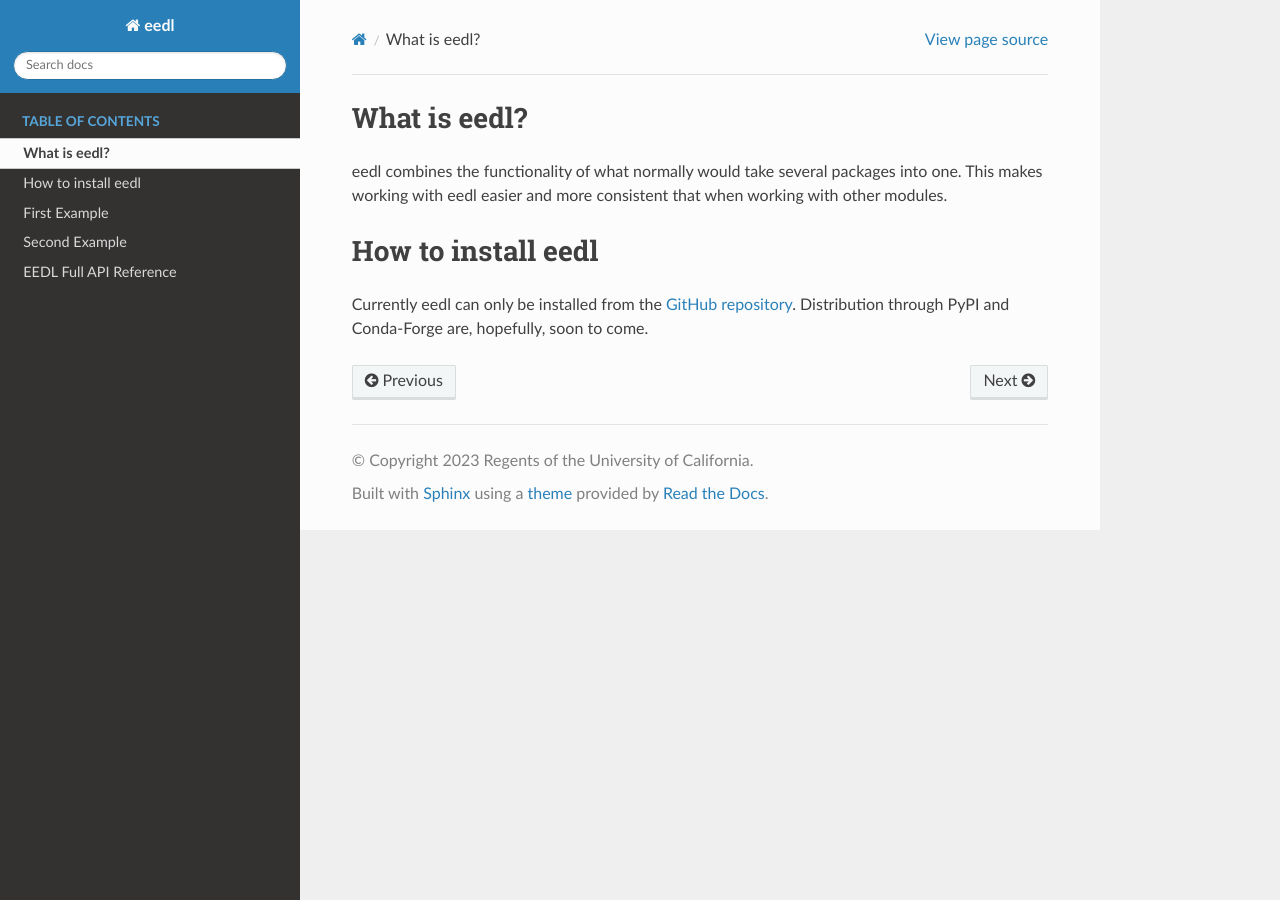
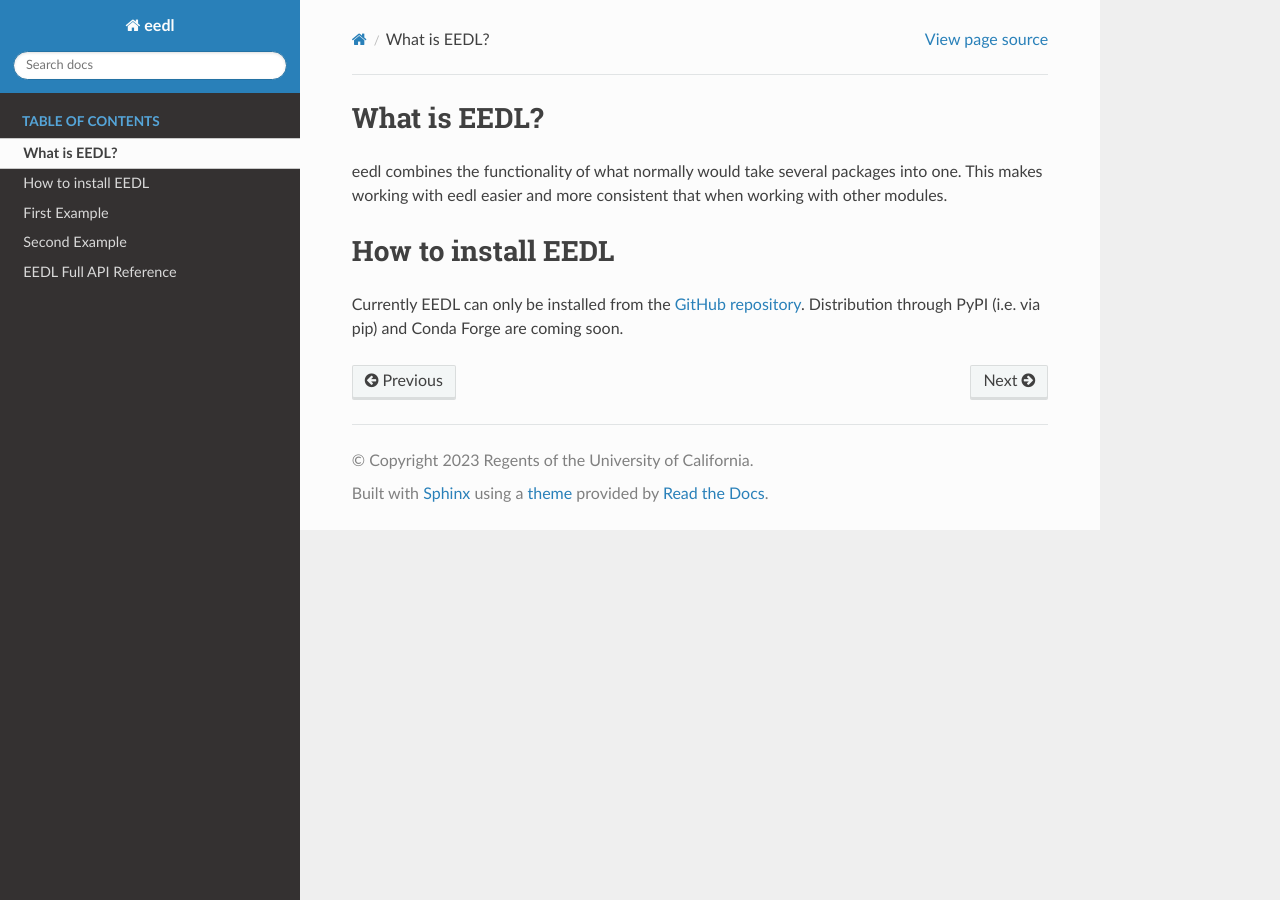
Before and after one commit to water3d/eedl, a Sphinx documentation site: the page built from docs/source/user_guide/index.rst, in a window 1280 px wide. Built offline with Sphinx 7.4.7 and the Read the Docs theme 2.0.0, drawn with Linux system fonts in a browser that asks for light colours.

```diff
--- /dev/null
+++ b/docs/source/user_guide/getting_started.rst
@@ -0,0 +1,2 @@
+Getting Started with EEDL
+============================
--- a/docs/source/user_guide/index.rst
+++ b/docs/source/user_guide/index.rst
@@ -2,15 +2,15 @@
 
 
 ==============
-What is eedl?
+What is EEDL?
 ==============
 
 eedl combines the functionality of what normally would take several packages into one. This makes working with eedl easier and more consistent that when working with other modules.
 
 ====================
-How to install eedl
+How to install EEDL
 ====================
 
-Currently eedl can only be installed from the `GitHub repository`_. Distribution through PyPI and Conda-Forge are, hopefully, soon to come.
+Currently EEDL can only be installed from the `GitHub repository`_. Distribution through PyPI (i.e. via pip) and Conda Forge are coming soon.
 
 .. _GitHub repository: https://github.com/water3d/eedl/
```
Also changed, not shown: docs/source/user_guide/export_locations.rst (added, +61 -0 lines).
